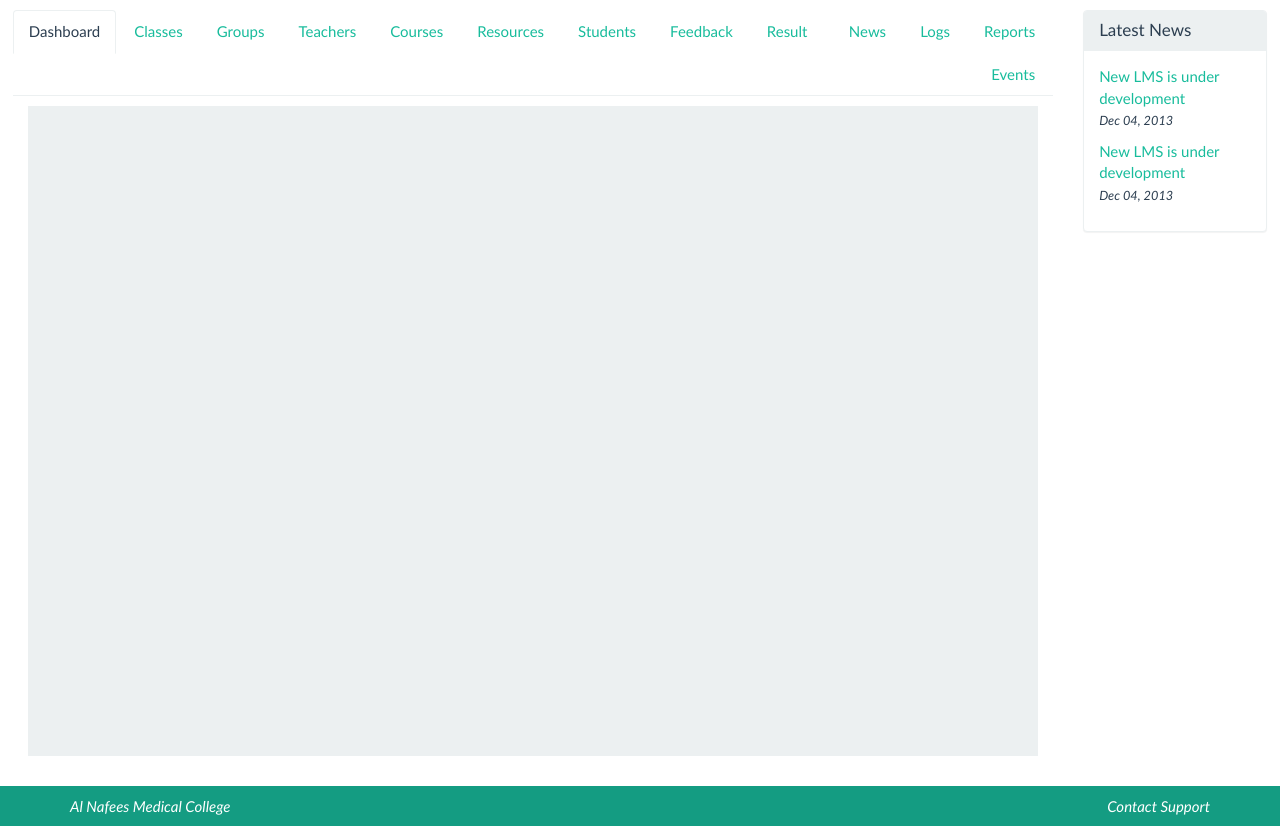
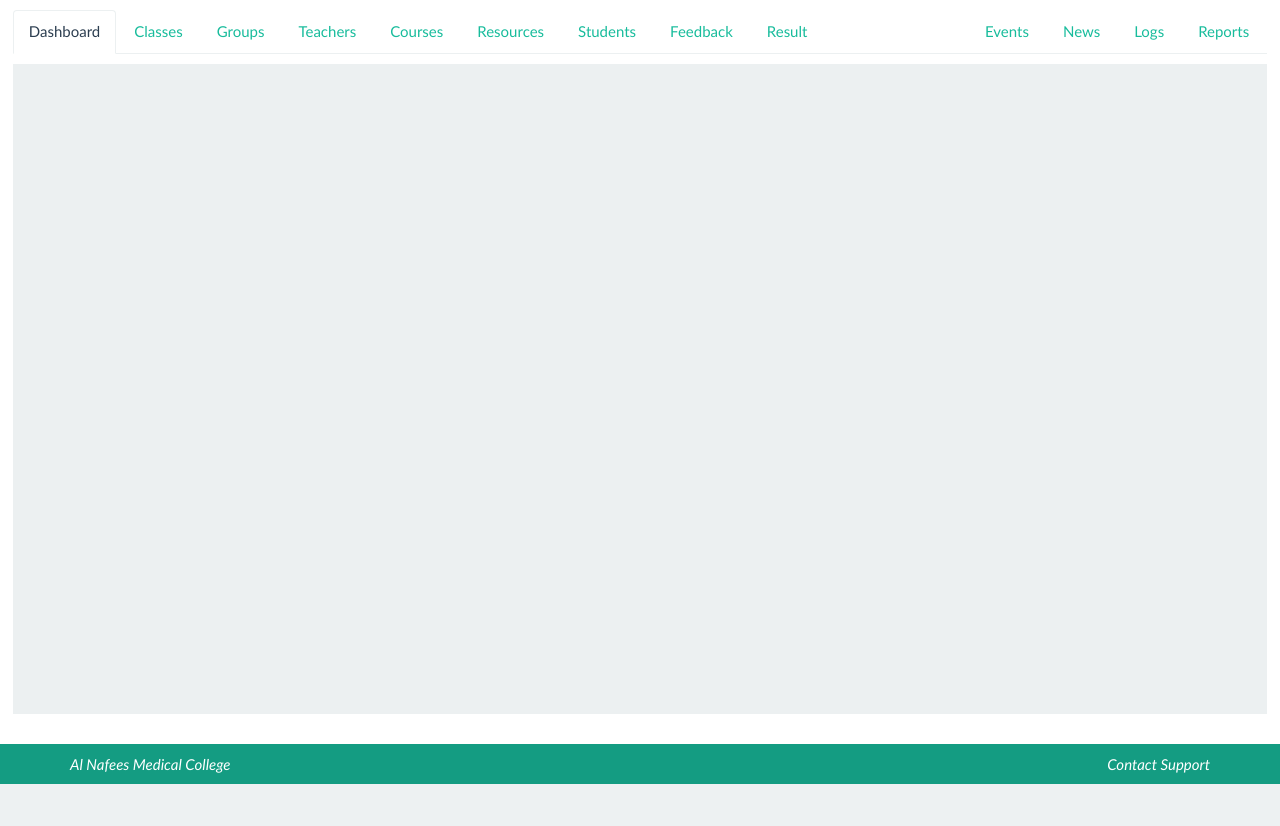
Before and after one commit to rukhshanda/lms, a Django app: page /dashboard/ in a window 1280 px wide. Shown: the part 61-887 px from the top of the page. After the commit the page ends 845 px from the top, so only its background shows below. Run offline with Django 3.2, Linux system fonts and the light colour scheme.

Commit message:
Dashboard gets its own view.

```diff
--- /dev/null
+++ b/source/app/views/dashboard.py
@@ -0,0 +1,9 @@
+from django.shortcuts import render
+
+
+def index(request):
+    return render(
+        request,
+        'home/dashboard.html',
+        {}
+    )
--- a/source/app/views/home.py
+++ b/source/app/views/home.py
@@ -9,14 +9,6 @@ def index(request):
     )
 
 
-def dashboard(request):
-    return render(
-        request,
-        'home/dashboard.html',
-        {}
-    )
-
-
 def profile(request):
     raise NotImplementedError('This view is not implemented yet.')
 
--- a/source/lms/urls.py
+++ b/source/lms/urls.py
@@ -1,21 +1,23 @@
 from django.conf.urls import patterns, include, url
 from django.contrib import admin
 
-from source.app.views import home, auth
+from source.app.views import home, auth, dashboard
 
 admin.autodiscover()
 
 urlpatterns = patterns('',
     url(r'^admin/', include(admin.site.urls)),
 
-    # Home URLs
-    url(r'^$', home.index, name='home.index'),
-    url(r'^profile/$', home.profile, name='home.profile'),
-    url(r'^dashboard/$', home.dashboard, name='home.dashboard'),
-    url(r'^support/$', home.support, name='home.support'),
-
     # Auth URLs
     url(r'^auth/signin/$', auth.signin, name='auth.signin'),
     url(r'^auth/signout/$', auth.signout, name='auth.signout'),
     url(r'^auth/forgot_password/$', auth.forgot_password, name='auth.forgot_password'),
+
+    # Home URLs
+    url(r'^$', home.index, name='home.index'),
+    url(r'^profile/$', home.profile, name='home.profile'),
+    url(r'^support/$', home.support, name='home.support'),
+
+    # Dashboard URLs
+    url(r'^dashboard/$', dashboard.index, name='dashboard.index'),
 )
--- a/source/templates/home/dashboard.html
+++ b/source/templates/home/dashboard.html
@@ -2,7 +2,7 @@
 
 {% block contents %}
 <div class="row">
-    <div class="col-md-10">
+    <div class="col-md-12">
         <ul class="nav nav-tabs">
             <li class="active"><a href="/dashboard/">Dashboard</a></li>
             <li><a href="/class/">Classes</a></li>
@@ -19,31 +19,11 @@
             <li class="pull-right"><a href="/events/">Events</a></li>
         </ul>
 
-        <div class="col-md-12">
+        <div class="col-md-12" style="padding-left: 0px; padding-right: 0px;">
             <div class="jumbotron" style="margin-top: 10px; height: 650px;">
 
             </div>
         </div>
     </div>
-
-    <div class="col-md-2">
-        <div class="panel panel-default">
-            <div class="panel-heading">
-                <h1 class="panel-title">Latest News</h1>
-            </div>
-            <div class="panel-body">
-                <p>
-                    <a href="/news/view/1/">New LMS is under development</a>
-                    <br>
-                    <small><em>Dec 04, 2013</em></small>
-                </p>
-                <p>
-                    <a href="/news/view/1/">New LMS is under development</a>
-                    <br>
-                    <small><em>Dec 04, 2013</em></small>
-                </p>
-            </div>
-        </div>
-    </div>
 </div>
 {% endblock %}
```
